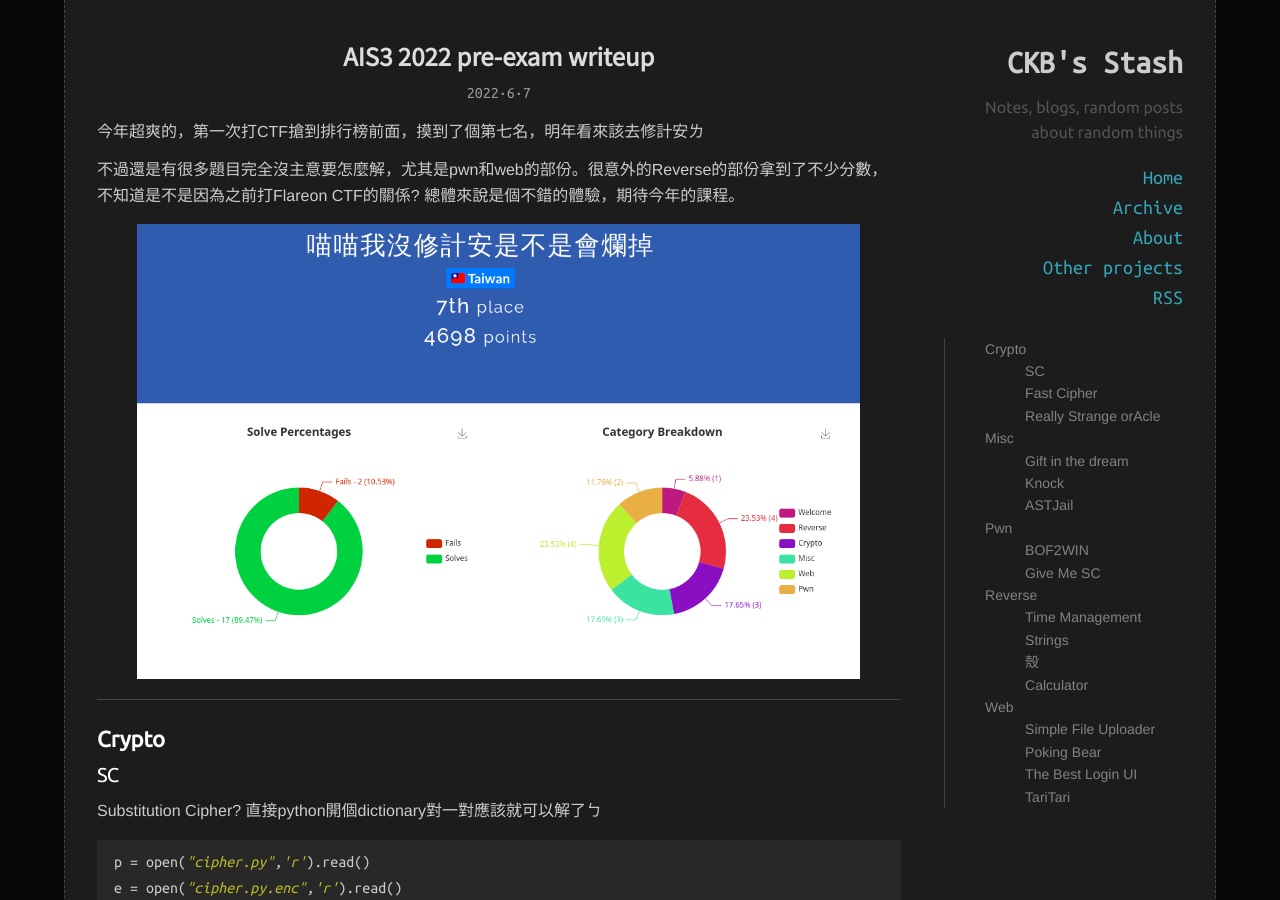
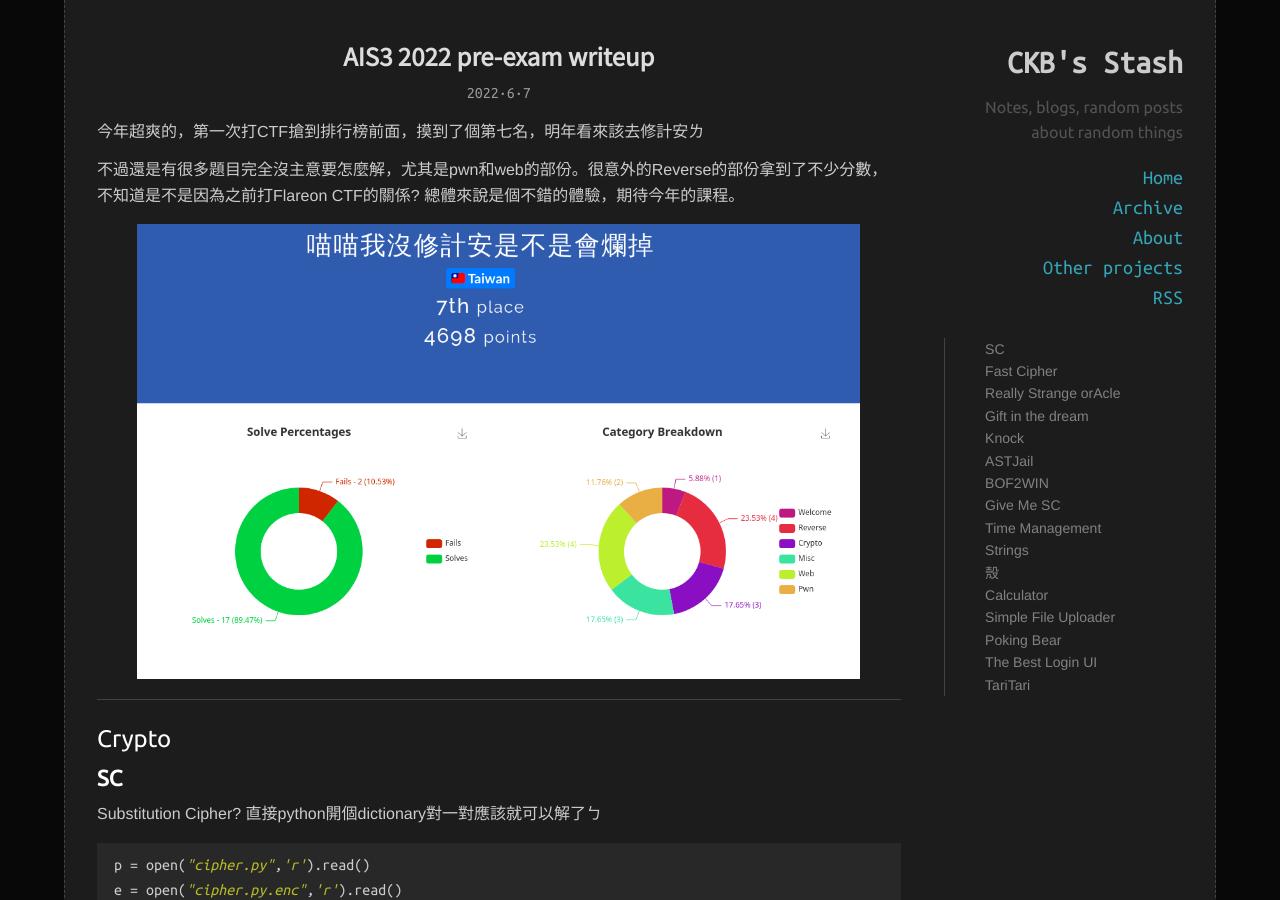
Before and after one commit to ChenKB91/chenkb91.github.io, a Jekyll site: the page built from _posts/2022-06-07-ais3-2022-writeup.md, in a window 1280 px wide and 900 px high. Built offline with Jekyll 4.4.1, drawn with Linux system fonts in a browser that asks for light colours; formulas are drawn with MathJax 3; the table of contents is made by our own code.

Commit message:
fix title levels

````diff
--- a/_posts/2022-06-07-ais3-2022-writeup.md
+++ b/_posts/2022-06-07-ais3-2022-writeup.md
@@ -16,9 +16,9 @@ categories: writeup
 ![scoreboard](/assets/img/2022-06-07/image-20220520181523363.png)
 
 ------
-## Crypto
+# Crypto
 
-### SC
+## SC
 
 Substitution Cipher? 直接python開個dictionary對一對應該就可以解了ㄅ
 
@@ -40,7 +40,7 @@ for c in f:
 Flag: `AIS3{s0lving_sub5t1tuti0n_ciph3r_wi7h_kn0wn_p14int3xt_4ttack}`
 
 
-### Fast Cipher
+## Fast Cipher
 
 題目給的加密方法：
 
@@ -91,7 +91,7 @@ if __name__ == "__main__":
 
 Flag (還是要grep一下AIS3): `AIS3{not_every_bits_are_used_lol}`
 
-### Really Strange orAcle
+## Really Strange orAcle
 
 > You have a RSA(-like) encryption oracle to  use, but you know literally nothing about the public key. Can you still  decrypt the flag with it?
 
@@ -147,9 +147,9 @@ $$
 Flag: `AIS3{math_go_brrrrr...}`
 
 ----
-## Misc
+# Misc
 
-### Gift in the dream
+## Gift in the dream
 
 題目給了一張閃爍不定的GIF：
 
@@ -181,7 +181,7 @@ Graphic Control: delay=0.51
 
 抓出來之後得到的數值是`[65,73,83,51,123,53,84,51,103,110,48,103,82,52,112,72,121,95,99,52,78,95,98,51,95,102,85,110,95,115,48,109,51,55,105,77,101,125]`。ASCII換一下就得到Flag: `AIS3{5T3gn0gR4pHy_c4N_b3_fUn_s0m37iMe}`
 
-### Knock
+## Knock
 
 題目給了一個服務，把要求的token貼上去之後它會說 `I have knocked on [IP]`。亂猜google了一下knock networking之類的關鍵字可以找到 [port knocking](https://en.wikipedia.org/wiki/Port_knocking) 這個東西。開wireshark之後我們可以偵測比賽用vpn上面的traffic，再叫它knock一次：
 
@@ -189,7 +189,7 @@ Graphic Control: delay=0.51
 
 稍微處理一下port number得到 Flag: `AIS3{kn0ckKNOCKknock}`
 
-### ASTJail
+## ASTJail
 
 這題真的十分意外拿到了首殺，而且還維持唯一解一整天，明明我是資安小廢物@_@
 
@@ -300,9 +300,9 @@ Flag: `AIS3{1s_thi5_k1nd_0f_sp0t_th3_d1ff3renc3_g4me?}`
 References: https://www.gushiciku.cn/pl/2F7p/zh-tw
 
 ----
-## Pwn
+# Pwn
 
-### BOF2WIN
+## BOF2WIN
 
 基本的Binary overflow題。
 
@@ -317,7 +317,7 @@ r.interactive()
 
 Flag: `AIS3{Re@1_B0F_m4st3r!!}`
 
-### Give Me SC
+## Give Me SC
 
 題目正如字面上的意思一樣，你給它一些字元，它就會把它當function執行。我的shell code是從這裡偷過來ㄉ：https://www.exploit-db.com/exploits/47048
 
@@ -336,9 +336,9 @@ p.interactive()
 Flag 放在 /home/give_me_sc/flag : `AIS3{Y0uR_f1rst_Aarch64_Shellcoding}`
 
 ----
-## Reverse
+# Reverse
 
-### Time Management
+## Time Management
 
 這題也是意外搶到首殺:) 直接上Ghidra:
 
@@ -348,7 +348,7 @@ Flag 放在 /home/give_me_sc/flag : `AIS3{Y0uR_f1rst_Aarch64_Shellcoding}`
 
 Flag: `AIS3{You_are_the_master_of_time_management!!!!!}`
 
-### Strings
+## Strings
 
 這題是用rust寫的，然後我不會寫rust。但無論如何，該reverse的還是得reverse。上Ghidra:
 
@@ -396,7 +396,7 @@ i = alloc::vec::Vec<T,A>::len(our_input);
 
 Flag: `AIS3{_the_answer_is_guess_the_strings_using_good_luck_}`
 
-### 殼
+## 殼
 
 這題給了你一些用「[文言](https://github.com/wenyan-lang/wenyan)」寫的程式，然後要求你reverse。按照文件要求用npm安裝之後，就可以把它編譯成js。執行之後會得到一個類似shell的界面：
 
@@ -447,7 +447,7 @@ for s in target:
 
 Flag: `AIS3{chaNcH4n_a1_Ch1k1ch1k1_84n8An_M1nNa_5upa5utA_n0_TAMa90_5a}`
 
-### Calculator
+## Calculator
 
 .NET, ILSpy開起來，把每個檔案丟進去可以看到一些過濾條件，照他的條件玩一下填字遊戲就好了：
 
@@ -461,9 +461,9 @@ AIS3{D0T_N3T_FRAm3W0rk_15_S0_C0mPlicaT3d__G_G}
 ```
 ----
 
-## Web
+# Web
 
-### Simple File Uploader
+## Simple File Uploader
 
 兩個上傳filter:
 
@@ -477,7 +477,7 @@ AIS3{D0T_N3T_FRAm3W0rk_15_S0_C0mPlicaT3d__G_G}
 
 於是就有了webshell, 執行`/rUn_M3_t0_9et_fL4g`得到flag: `FLAG:  AIS3{H3yyyyyyyy_U_g0t_mi٩(ˊᗜˋ*)و}`
 
-### Poking Bear
+## Poking Bear
 
 進去網頁可以看到每個按鈕的url都是`chals1.ais3.org:8987/bear/[number]`，並且按照數字大小排列，但是目標的Secret bear卻沒有數字。於是我們可以開Burp，從`bear/350`暴力一路戳到`bear/777`，就可以找到Secret bear 在 `bear/499`。
 
@@ -485,7 +485,7 @@ AIS3{D0T_N3T_FRAm3W0rk_15_S0_C0mPlicaT3d__G_G}
 
 Flag: `AIS3{y0u_P0l<3_7h3_Bear_H@rdLy><}`
 
-### The Best Login UI
+## The Best Login UI
 
 一進去題目看到一個相當實用的登入界面，看到這麼多酷酷的特殊字元，想必這絕對不會是SQLI吧？錯了，檔案裡面有mongoDB的東西，這是NoSQL。那總之就先來試試看一些基本的東西確定是不是NoSQL:
 
@@ -519,7 +519,7 @@ Regex: [\x00-\x7f] matches all ascii characters
 
 References: https://github.com/swisskyrepo/PayloadsAllTheThings/tree/master/NoSQL%20Injection
 
-### TariTari
+## TariTari
 
 這題給了一個可以把檔案變成 .tar.gz 的網站。步驟分為兩步，首先在`/`上傳檔案，然後會得到一個`/download.php`的連結，用來下載檔案。觀察可以發現`download.php`的`file`參數有 path traversal 的問題，於是我們可以dump出原始碼:
 
````
Also changed, not shown: _posts/2021-06-29-hw1.md (+5 -5 lines).
